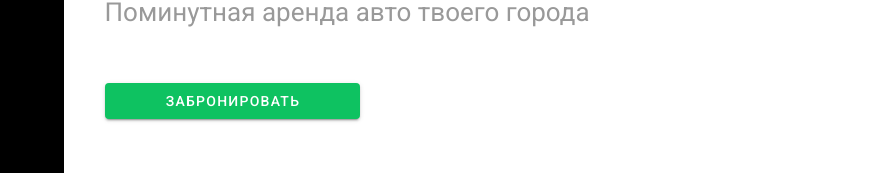
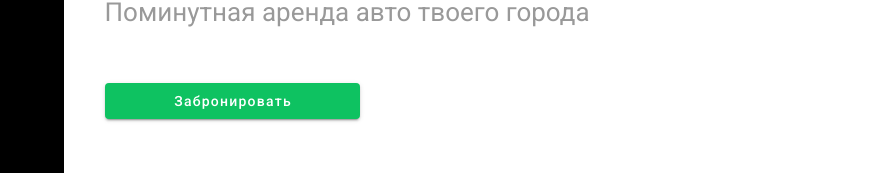
Before and after one commit to anbe-95/app-carsharing, a Vue app: page / in a window 1280 px wide. Shown: the part 438-611 px from the top of the page, without its empty margins (0-890 px from the left). Built offline with nearby package versions, Linux system fonts and the light colour scheme.

Commit message:
changed styles button

```diff
--- a/src/components/HelloWorld.vue
+++ b/src/components/HelloWorld.vue
@@ -142,7 +142,7 @@ export default {
         .v-btn {
           width: 35%;
           margin-top: 7%;
-
+          text-transform: none;
           &__content {
             color: white;
           }
```
